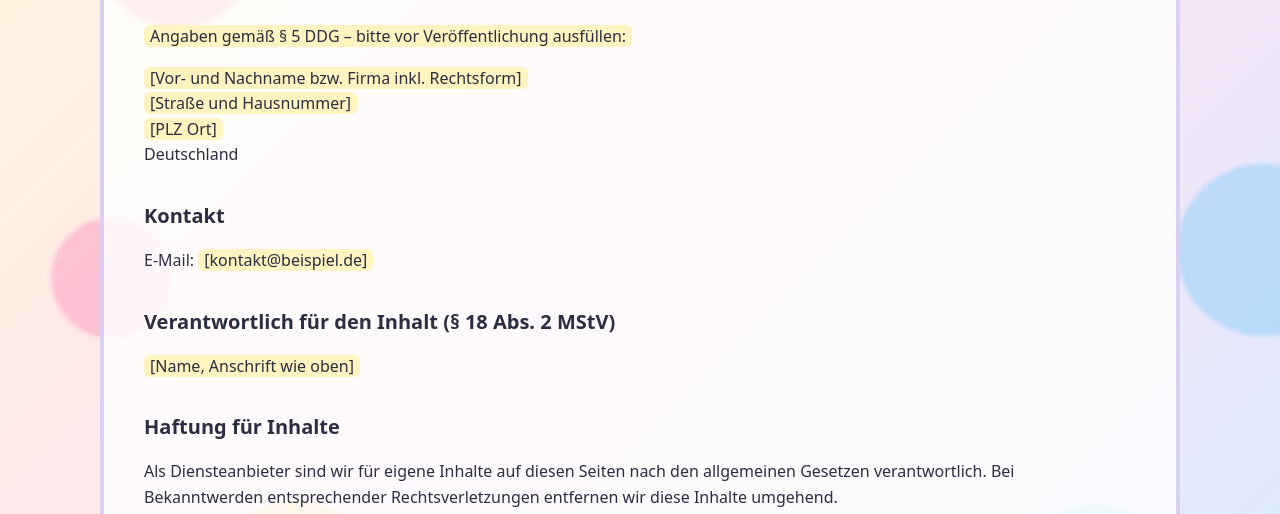
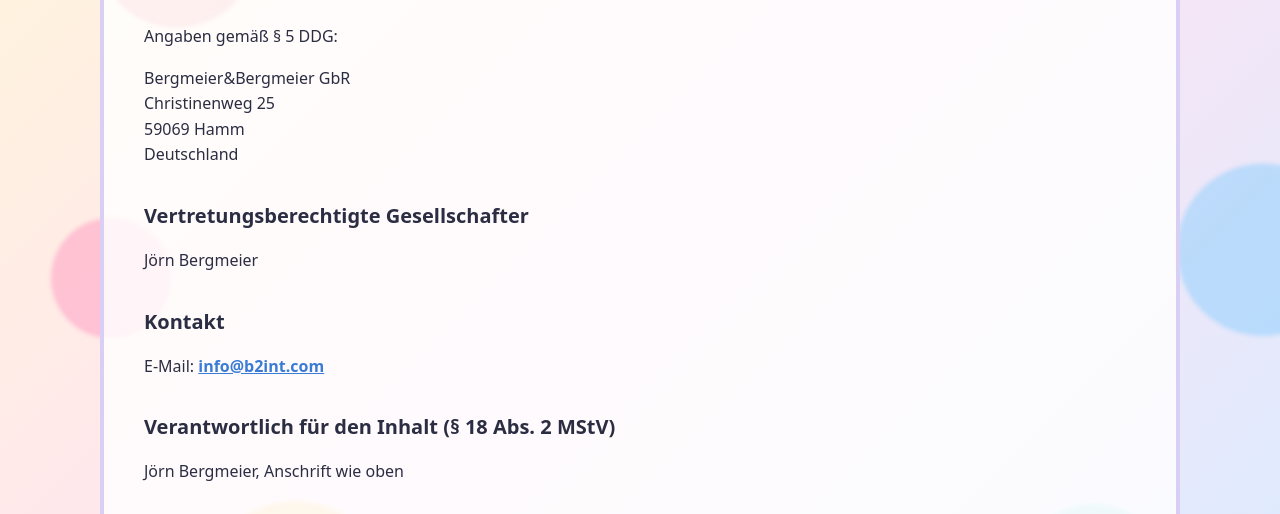
Before and after one commit to jbergmeier/bunto-website, a plain HTML site: page impressum.html in a window 1280 px wide. Shown: the part 198-712 px from the top of the page. Drawn offline with Linux system fonts and the light colour scheme.

Commit message:
Impressum und Datenschutz mit Firmendaten ausgefüllt
Co-Authored-By: Claude Sonnet 5.5 <noreply@anthropic.com>

```diff
--- a/impressum.html
+++ b/impressum.html
@@ -17,15 +17,17 @@
   </header>
   <main class="legal">
 <h1>Impressum</h1>
-<p><span class="todo">Angaben gemäß § 5 DDG – bitte vor Veröffentlichung ausfüllen:</span></p>
-<p><span class="todo">[Vor- und Nachname bzw. Firma inkl. Rechtsform]</span><br>
-<span class="todo">[Straße und Hausnummer]</span><br>
-<span class="todo">[PLZ Ort]</span><br>
+<p>Angaben gemäß § 5 DDG:</p>
+<p>Bergmeier&amp;Bergmeier GbR<br>
+Christinenweg 25<br>
+59069 Hamm<br>
 Deutschland</p>
+<h2>Vertretungsberechtigte Gesellschafter</h2>
+<p>Jörn Bergmeier</p>
 <h2>Kontakt</h2>
-<p>E-Mail: <span class="todo">[kontakt@beispiel.de]</span></p>
+<p>E-Mail: <a href="mailto:info@b2int.com">info@b2int.com</a></p>
 <h2>Verantwortlich für den Inhalt (§ 18 Abs. 2 MStV)</h2>
-<p><span class="todo">[Name, Anschrift wie oben]</span></p>
+<p>Jörn Bergmeier, Anschrift wie oben</p>
 <h2>Haftung für Inhalte</h2>
 <p>Als Diensteanbieter sind wir für eigene Inhalte auf diesen Seiten nach den allgemeinen Gesetzen verantwortlich. Bei Bekanntwerden entsprechender Rechtsverletzungen entfernen wir diese Inhalte umgehend.</p>
 <h2>Haftung für Links</h2>
```
Also changed, not shown: datenschutz.html (+2 -2 lines), en/imprint.html (+8 -6 lines), en/privacy.html (+2 -2 lines), 1 other file.
